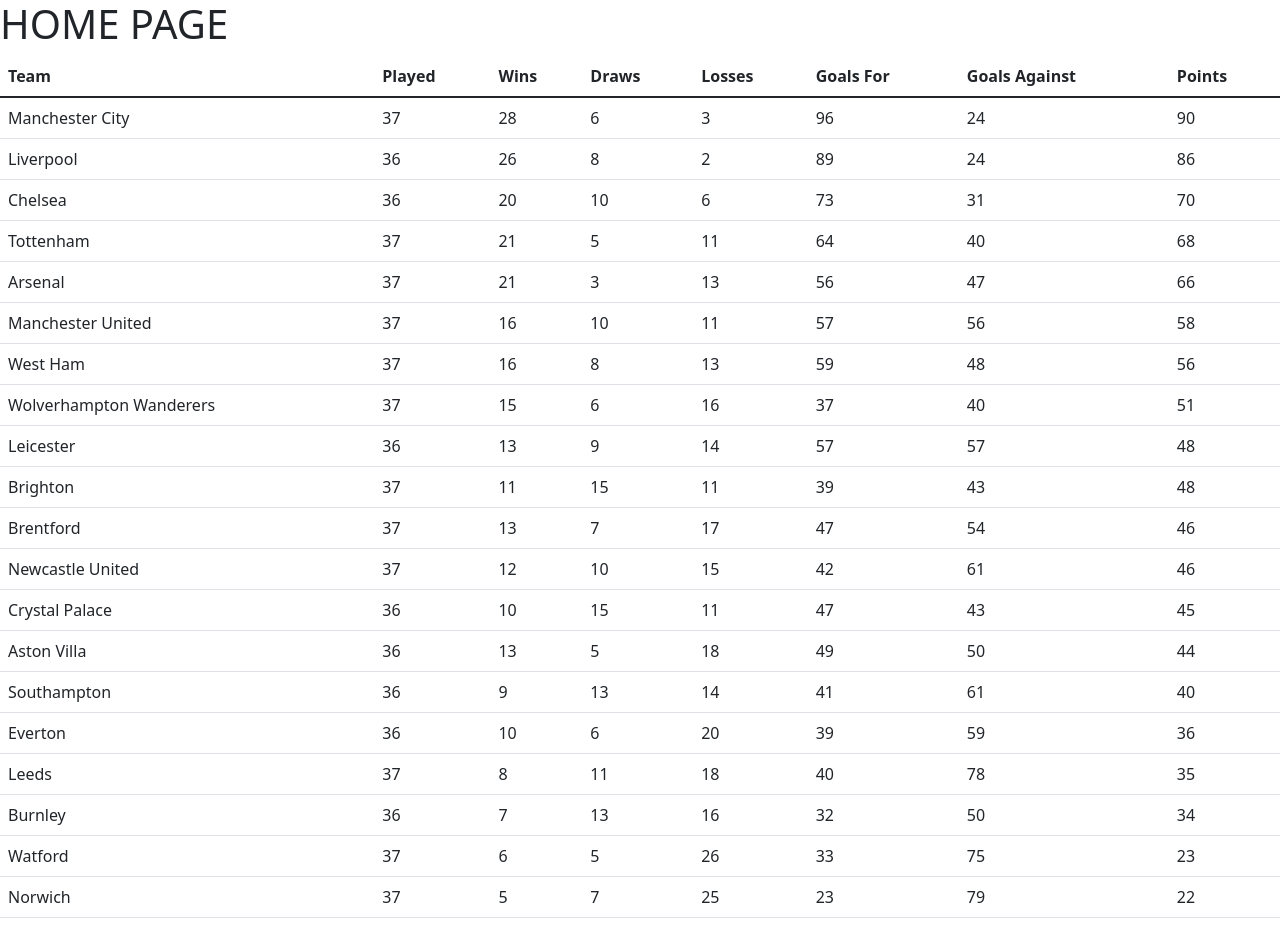
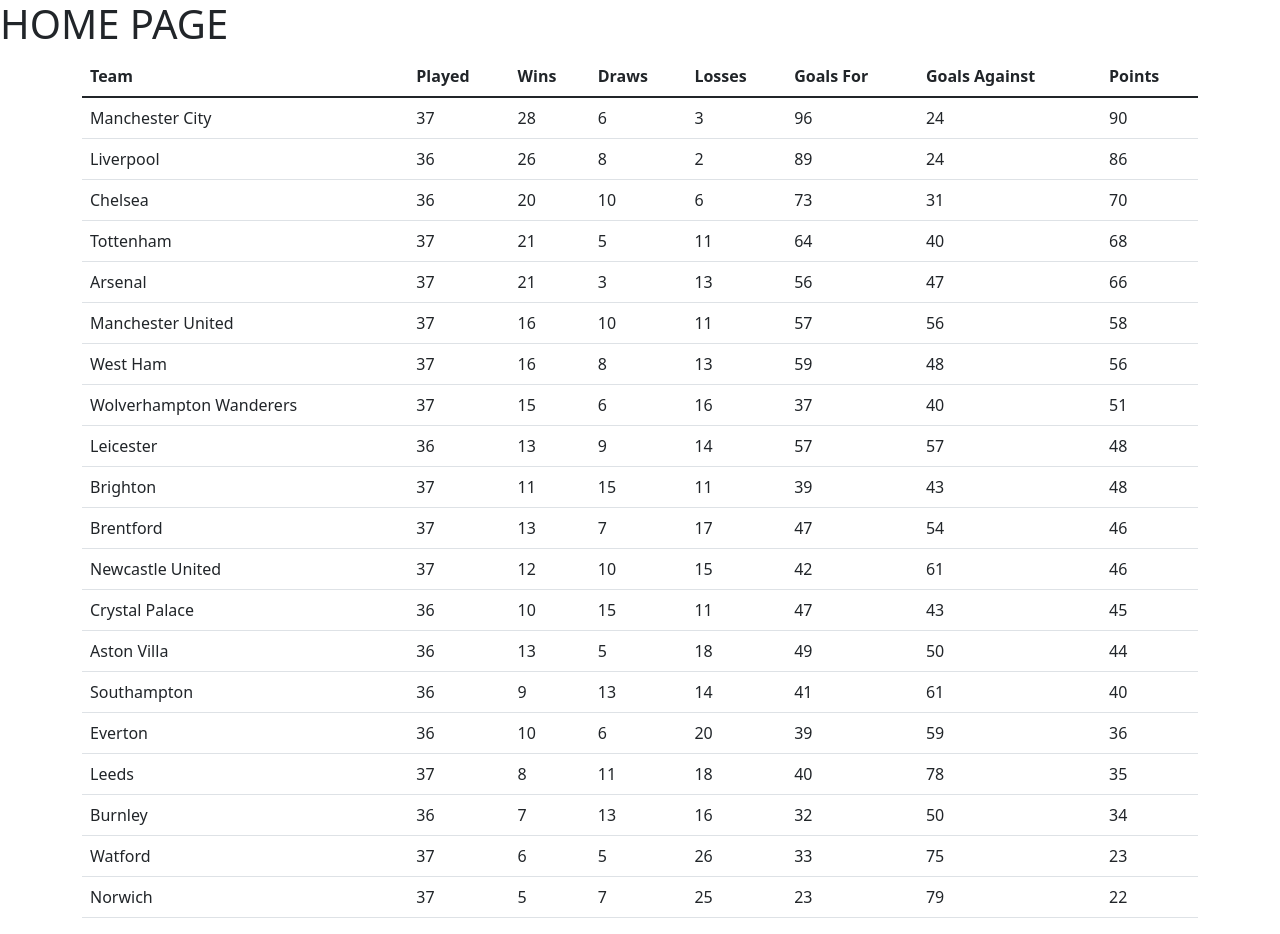
Before and after one commit to millertim83/premier-league, a React (Create React App) app: page / in a window 1280 px wide. Built offline with nearby package versions, Linux system fonts and the light colour scheme.

Commit message:
created NavBar component.

```diff
--- a/src/Components/home/Home.js
+++ b/src/Components/home/Home.js
@@ -210,7 +210,7 @@
     return (
         <div className="home-container">
             <h1 className="text-uppercase">Home Page</h1>
-            <div className="league-table">
+            <div className="container-sm league-table">
                 <LeagueTable leagueTable={leagueTable} />
 
             </div>
```
Also changed, not shown: src/Components/NavBar.js (added, +11 -0 lines).
